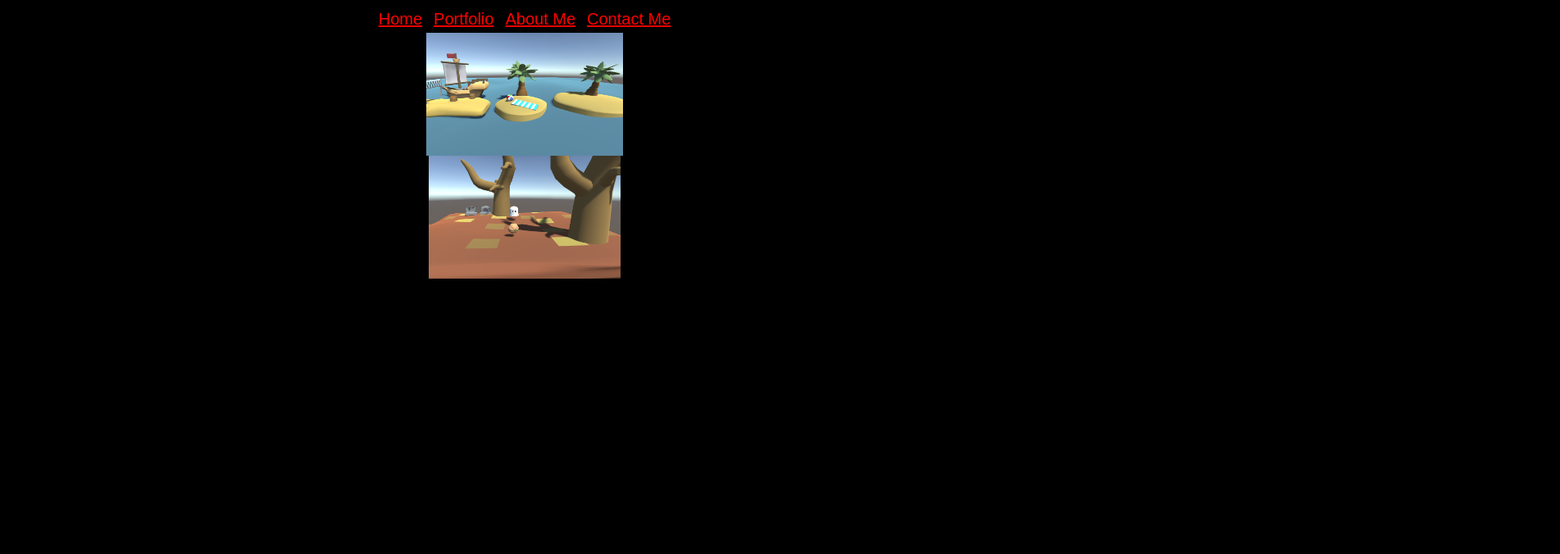
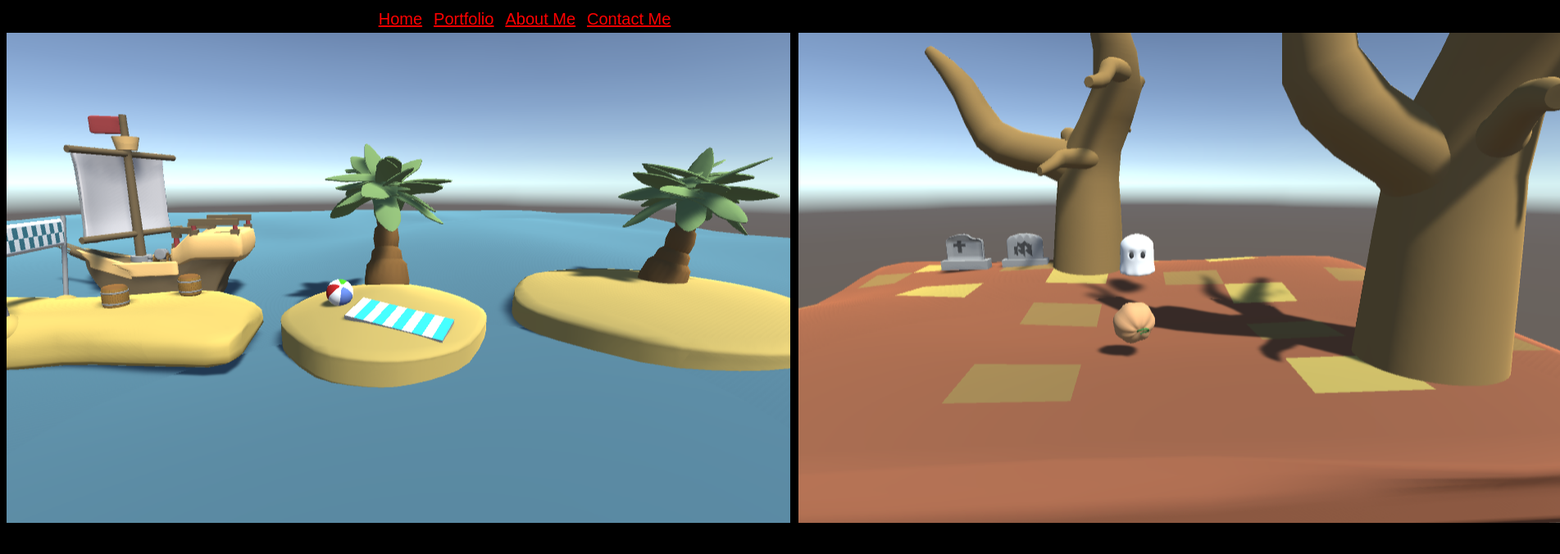
Before and after one commit to JackCanalori/Jack-Canalori-Portfolio-Website, a plain HTML site: page season-madness.html in a window 1280 px wide. Shown: the part 78-754 px from the top of the page at 82% size, 1903 px wide, since content can reach past the window. Drawn offline with Linux system fonts and the light colour scheme.

Commit message:
image formatting

```diff
--- a/season-madness.html
+++ b/season-madness.html
@@ -21,11 +21,9 @@
     <a href = about_me.html class="header_link">About Me</a>
     <a href = contact.html class="header_link">Contact Me</a>
 </header>
-<div class="SM-left SM-section">
+
+<div class="SM-section">
     <img src="media/images/SM-SS-1.png" alt="Season Madness Screen Shot" class="SM-img">
-</div>
-
-<div class="SM-right SM-section">
     <img src="media/images/SM-SS-2.png" alt="Season Madness Screen Shot" class="SM-img">
 </div>
 
--- a/styles.css
+++ b/styles.css
@@ -195,26 +195,12 @@ header
 
 .SM-section
 {
-    flex: 1 1 50%;
     display: flex;
-    align-items: center;
-    flex-direction: column;
-    justify-content: center;
-    text-align: center;
-    font-size: 1.5rem;
-    background-color: #000000;
-    color: #ff0000;
-    height: 80%;
+    gap: 10px;
 }
-.SM-left
+
+.SM-img .SM-section
 {
-
+    width: 50%;
+    height: auto;
 }
-.SM-right
-{
-
-}
-.SM-img
-{
-    height: 150px;
-}
```
